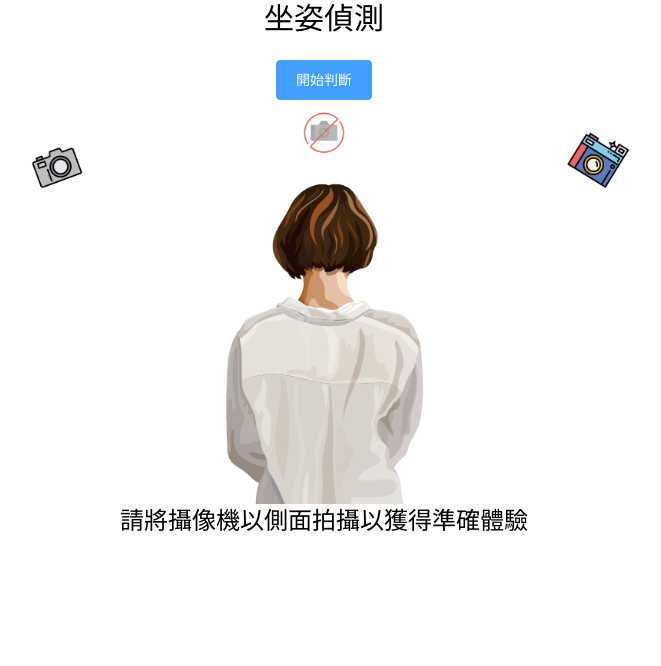
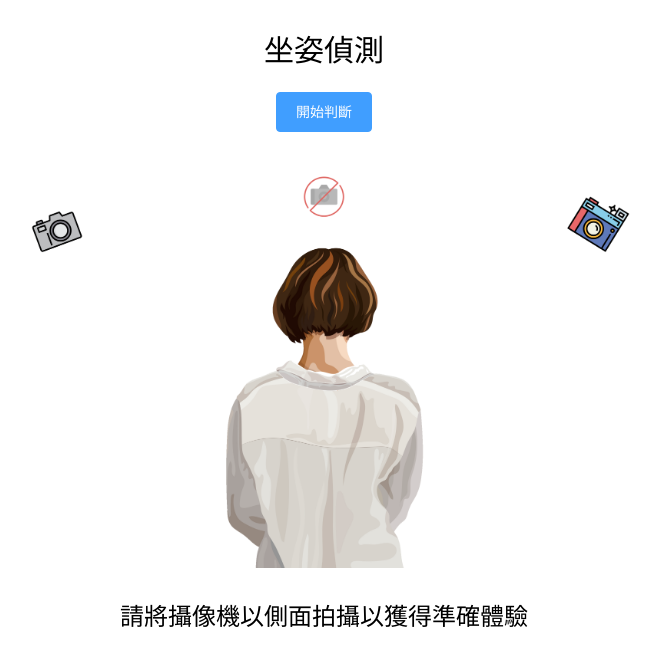
Before and after one commit to cookieopjax/posture-detect, a Vue app: page / in a window 1280 px wide. Shown: the top 666 px of the page, without its empty margins (316-977 px from the left). Built offline with nearby package versions, Linux system fonts and the light colour scheme.

Commit message:
顏色判斷標準調整

```diff
--- a/src/views/HomeView.vue
+++ b/src/views/HomeView.vue
@@ -7,7 +7,10 @@ const isStart = ref(false);
 let slouch = ref(0);
 let isSlouch = ref(false);
 let slouchCounter = ref(0);
+
 let notSlouch = ref(0);
+let isNotSlouch = ref(false);
+let notSlouchCounter = ref(0);
 
 let model, webcam, ctx, labelContainer, maxPredictions;
 
@@ -64,10 +67,22 @@ async function predict() {
     slouchCounter.value = 0;
   }
 
+  if (notSlouch.value > 0.9) {
+    notSlouchCounter.value++;
+  } else {
+    notSlouchCounter.value = 0;
+  }
+
   if (slouchCounter.value > 30) {
     isSlouch.value = true;
   } else {
     isSlouch.value = false;
+  }
+
+  if (notSlouchCounter.value > 30) {
+    isNotSlouch.value = true;
+  } else {
+    isNotSlouch.value = false;
   }
   drawPose(pose);
 }
@@ -94,17 +109,17 @@ const cameraWarning = () => {
 
 <template>
   <div
-    class="flex items-center flex-col h-screen"
-    :class="{ 'bg-red-500': isSlouch, 'bg-green-500': notSlouch > 0.9 }"
+    class="flex items-center flex-col h-screen p-8"
+    :class="{ 'bg-red-500': isSlouch, 'bg-green-500': isNotSlouch }"
   >
     <h1 class="text-3xl mb-6">坐姿偵測</h1>
 
     <div v-if="!isStart" class="flex items-center flex-col">
-      <el-button type="primary" size="large" @click="init()">
+      <el-button type="primary" size="large" @click="init()" class="mb-8">
         開始判斷
       </el-button>
       <img style="width: 40rem; height: 100%" src="../assets/banner.png" />
-      <p class="text-2xl">請將攝像機以側面拍攝以獲得準確體驗</p>
+      <p class="text-2xl mt-8">請將攝像機以側面拍攝以獲得準確體驗</p>
     </div>
 
     <div v-else class="flex items-center flex-col">
```
Also changed, not shown: 4 other files (tests, documents, lock files or other folders).
